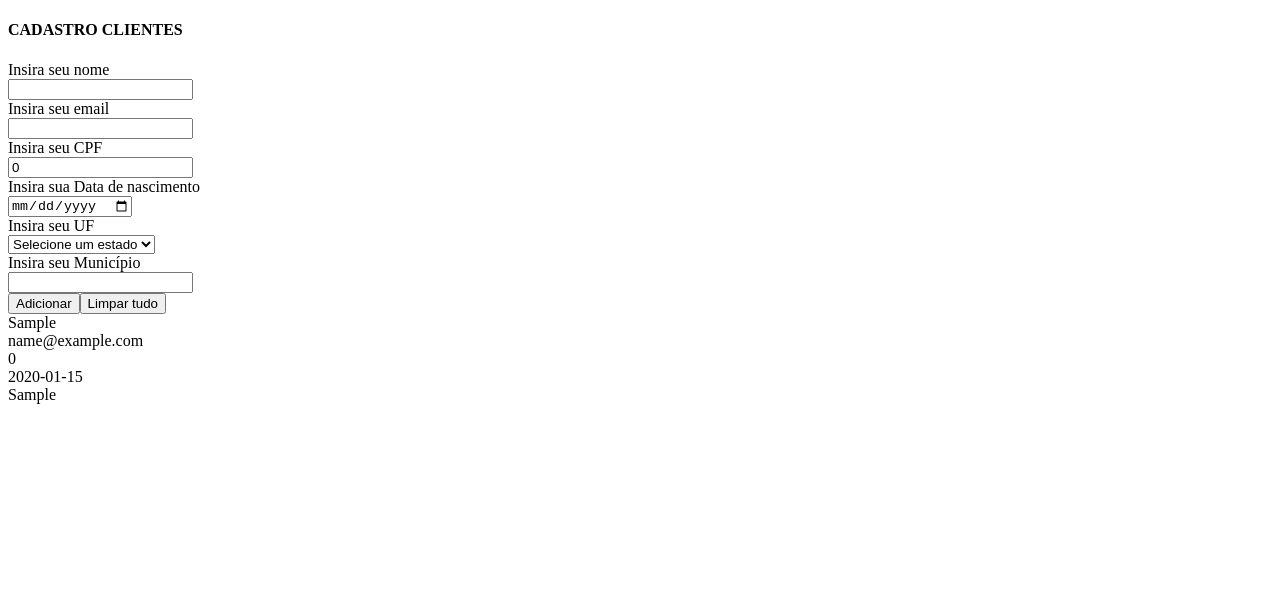
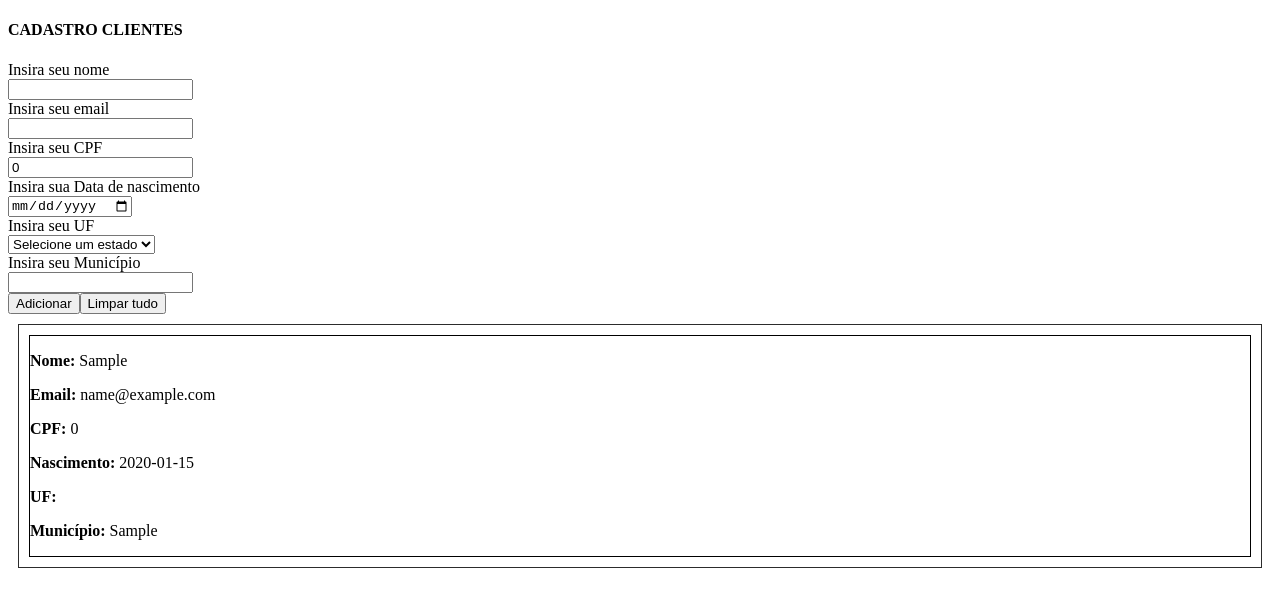
Before and after one commit to Marcos-ksantos/cadastro_clientes_angular, an Angular app: page / in a window 1280 px wide. Both pictures are taken after typing "Sample", "name@example.com", "2020-01-15", "Sample" into the empty fields and a click on the button "Adicionar". Shown: the top 606 px of the page. Built offline with nearby package versions, Linux system fonts and the light colour scheme.

Commit message:
ESTRUTURA BASE DO SITE FEITA

```diff
--- a/src/app/lista-clientes/clientes.ts
+++ b/src/app/lista-clientes/clientes.ts
@@ -2,7 +2,7 @@ export class Cliente{
     idCliente?: number
     nomeCliente?: string
     emailCliente?: string
-    cpfCliene?: number
+    cpfCliente?: number
     dataCliente?: number
     ufCliente?: string
     municipioCliente?: string
--- a/src/app/lista-clientes/lista-clientes.css
+++ b/src/app/lista-clientes/lista-clientes.css
@@ -7,3 +7,15 @@ input{
 label{
     display: block;
 }
+#listar{
+    padding: 10px;
+    margin: 10px;
+    gap: 10px;
+    display: flex;
+    flex-direction: column;
+    border: 1px solid rgb(44, 44, 44);
+}
+#div-lista{
+    border: 1px solid black;
+    gap: 10px
+}
--- a/src/app/lista-clientes/lista-clientes.html
+++ b/src/app/lista-clientes/lista-clientes.html
@@ -47,31 +47,36 @@
             <option value="SP">São Paulo</option>
             <option value="SE">Sergipe</option>
             <option value="TO">Tocantins</option>
-          </select>
+        </select>
 
         <label for="municipio">Insira seu Município</label>
         <input type="text" name="municipio" id="municipio" [(ngModel)]="municipio_cliente">
 
-        <button type="button" id="btnAdd"(click)="addClientes()">Adicionar</button>
-        <button type="button" id="btnLimpar"(click)="limparTudo()">Limpar tudo</button>
+        <button type="button" id="btnAdd" (click)="addClientes()">Adicionar</button>
+        <button type="button" id="btnLimpar" (click)="limparTudo()">Limpar tudo</button>
     </form>
 
     <div id="listar">
 
-        @for(elem of listaClientes; track elem.idCliente){
-        <span>
-            {{elem.nomeCliente}} <br>
-            {{elem.emailCliente}} <br>
-            {{elem.cpfCliene}} <br>
-            {{elem.dataCliente}}
-            {{elem.ufCliente}} <br>
-            {{elem.municipioCliente}} <br>
-        </span>
+        <div id="div-lista">
 
-        }@empty{
+            @for(elem of listaClientes; track elem.idCliente){
+            <div class="cliente">
+                <p><strong>Nome:</strong> {{elem.nomeCliente}}</p>
+                <p><strong>Email:</strong> {{elem.emailCliente}}</p>
+                <p><strong>CPF:</strong> {{elem.cpfCliente}}</p>
+                <p><strong>Nascimento:</strong> {{elem.dataCliente}}</p>
+                <p><strong>UF:</strong> {{elem.ufCliente}}</p>
+                <p><strong>Município:</strong> {{elem.municipioCliente}}</p>
+            </div>
 
-        <div class="div-item"> Nenhum Cliente cadastrado.</div>
-        }
+            }@empty{
+
+            <div class="div-item"> Nenhum Cliente cadastrado.</div>
+            }
+
+        </div>
 
     </div>
+
 </div>
--- a/src/app/lista-clientes/lista-clientes.ts
+++ b/src/app/lista-clientes/lista-clientes.ts
@@ -25,7 +25,7 @@ export class ListaClientes {
     cliente.idCliente = this.listaClientes.length + 1
     cliente.nomeCliente = this.nome_cliente
     cliente.emailCliente = this.email_cliente
-    cliente.cpfCliene = this.cpf_cliente
+    cliente.cpfCliente = this.cpf_cliente
     cliente.dataCliente = this.data_cliente
     cliente.ufCliente = this.uf_cliente
     cliente.municipioCliente = this.municipio_cliente
```
